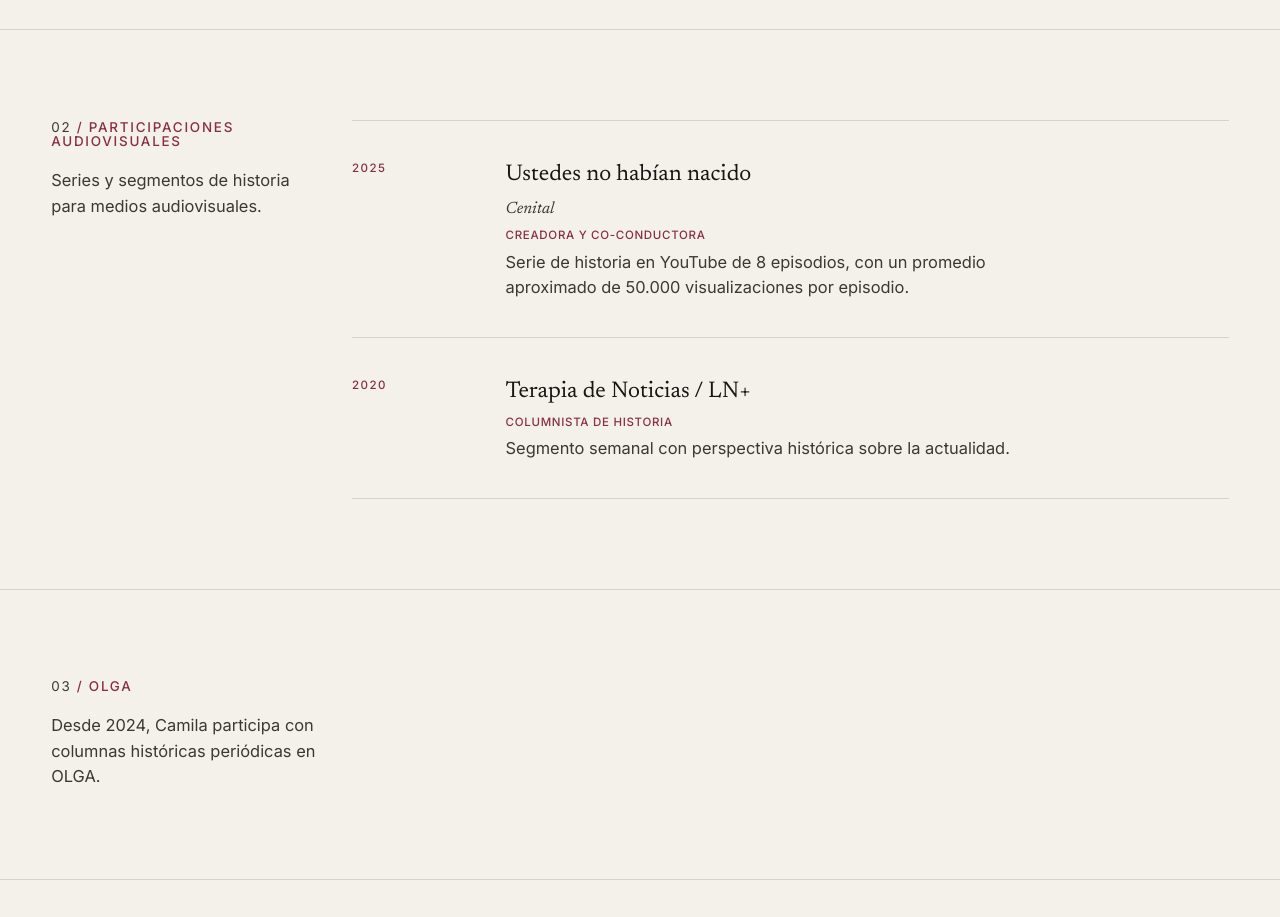
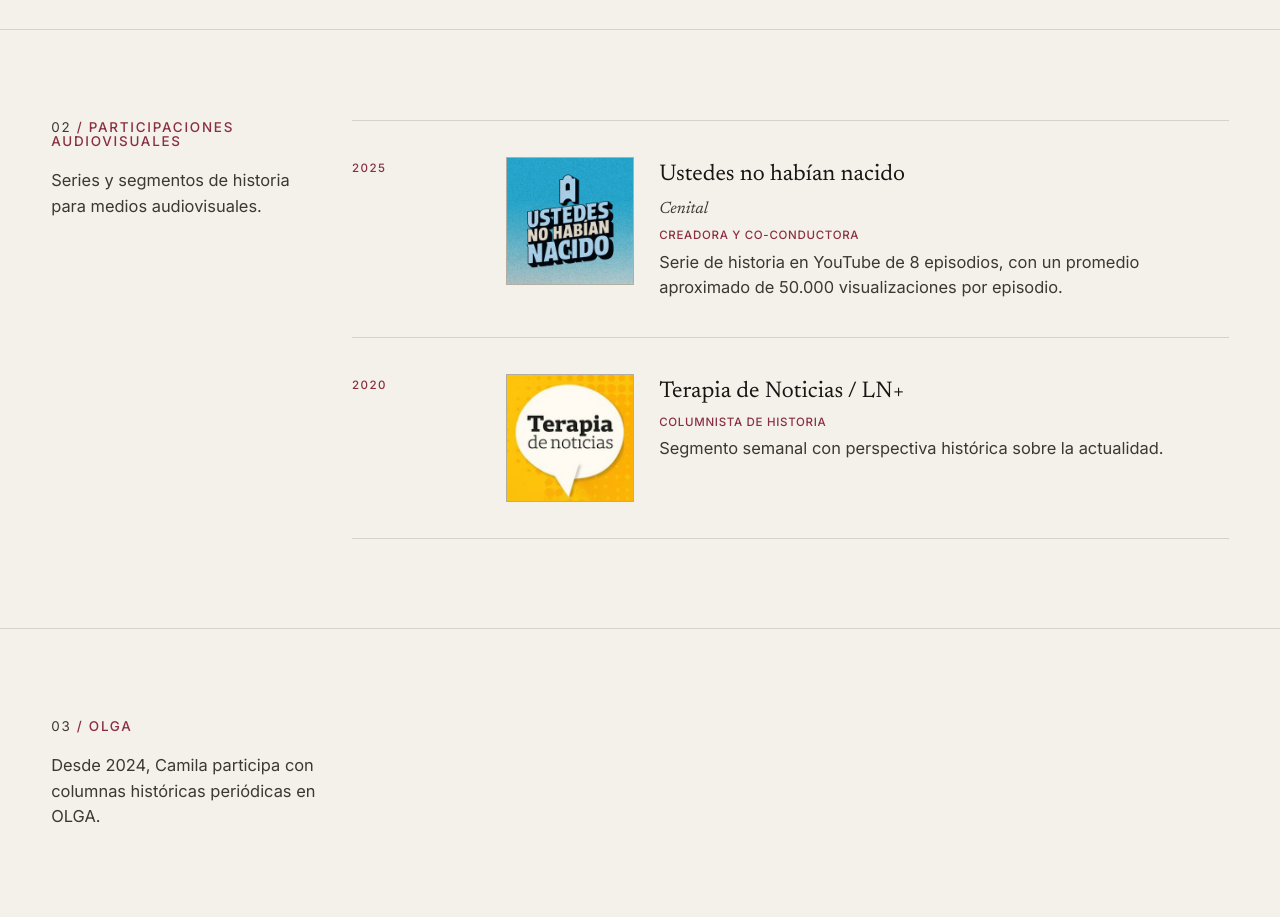
Before and after one commit to GermanGomezBonellii/camila-perochena, a website: page medios/index.html in a window 1280 px wide. Shown: the part 1080-1997 px from the top of the page. Drawn offline with Linux system fonts and the light colour scheme; no server answers.

Commit message:
Add images for audiovisual media appearances

```diff
--- a/css/media.css
+++ b/css/media.css
@@ -324,6 +324,30 @@
   color: var(--color-text-soft);
 }
 
+/* Las participaciones audiovisuales usan la misma lista editorial que
+   Prensa, con una portada cuadrada normalizada para que marcas y placas
+   distintas compartan exactamente la misma línea y escala. */
+.media-experience-item--with-image {
+  align-items: flex-start;
+}
+
+.media-experience-cover {
+  flex: 0 0 clamp(6.5rem, 10vw, 8.5rem);
+  width: clamp(6.5rem, 10vw, 8.5rem);
+  aspect-ratio: 1 / 1;
+  margin: 0;
+  overflow: hidden;
+  border: 1px solid var(--color-placeholder-line);
+  background: var(--color-placeholder-bg);
+}
+
+.media-experience-image {
+  display: block;
+  width: 100%;
+  height: 100%;
+  object-fit: contain;
+}
+
 .media-experience-role {
   font-family: var(--font-sans);
   font-size: var(--fs-meta);
--- a/js/media-data.js
+++ b/js/media-data.js
@@ -132,12 +132,14 @@
       year: 2025,
       title: "Ustedes no habían nacido",
       outlet: "Cenital",
+      image: "../img/ustedes-no-habian-nacido.jpg",
       roleKey: "mediaPage.audiovisual.cenital.role",
       descKey: "mediaPage.audiovisual.cenital.description"
     },
     {
       year: 2020,
       title: "Terapia de Noticias / LN+",
+      image: "../img/terapia-de-noticias.jpg",
       roleKey: "mediaPage.audiovisual.terapia.role",
       descKey: "mediaPage.audiovisual.terapia.description"
     }
--- a/js/media.js
+++ b/js/media.js
@@ -128,12 +128,24 @@
     list.innerHTML = "";
     items.forEach(function (item) {
       var li = document.createElement("li");
-      li.className = "press-item";
+      li.className = "press-item" + (item.image ? " media-experience-item--with-image" : "");
 
       var year = document.createElement("span");
       year.className = "press-type";
       year.textContent = String(item.year);
       li.appendChild(year);
+
+      if (item.image) {
+        var cover = document.createElement("figure");
+        cover.className = "media-experience-cover";
+        var image = document.createElement("img");
+        image.className = "media-experience-image";
+        image.src = item.image;
+        image.alt = "";
+        image.loading = "lazy";
+        cover.appendChild(image);
+        li.appendChild(cover);
+      }
 
       var body = document.createElement("div");
       body.className = "press-body";
```
Also changed, not shown: img/terapia-de-noticias.jpg (added), img/ustedes-no-habian-nacido.jpg (added).
